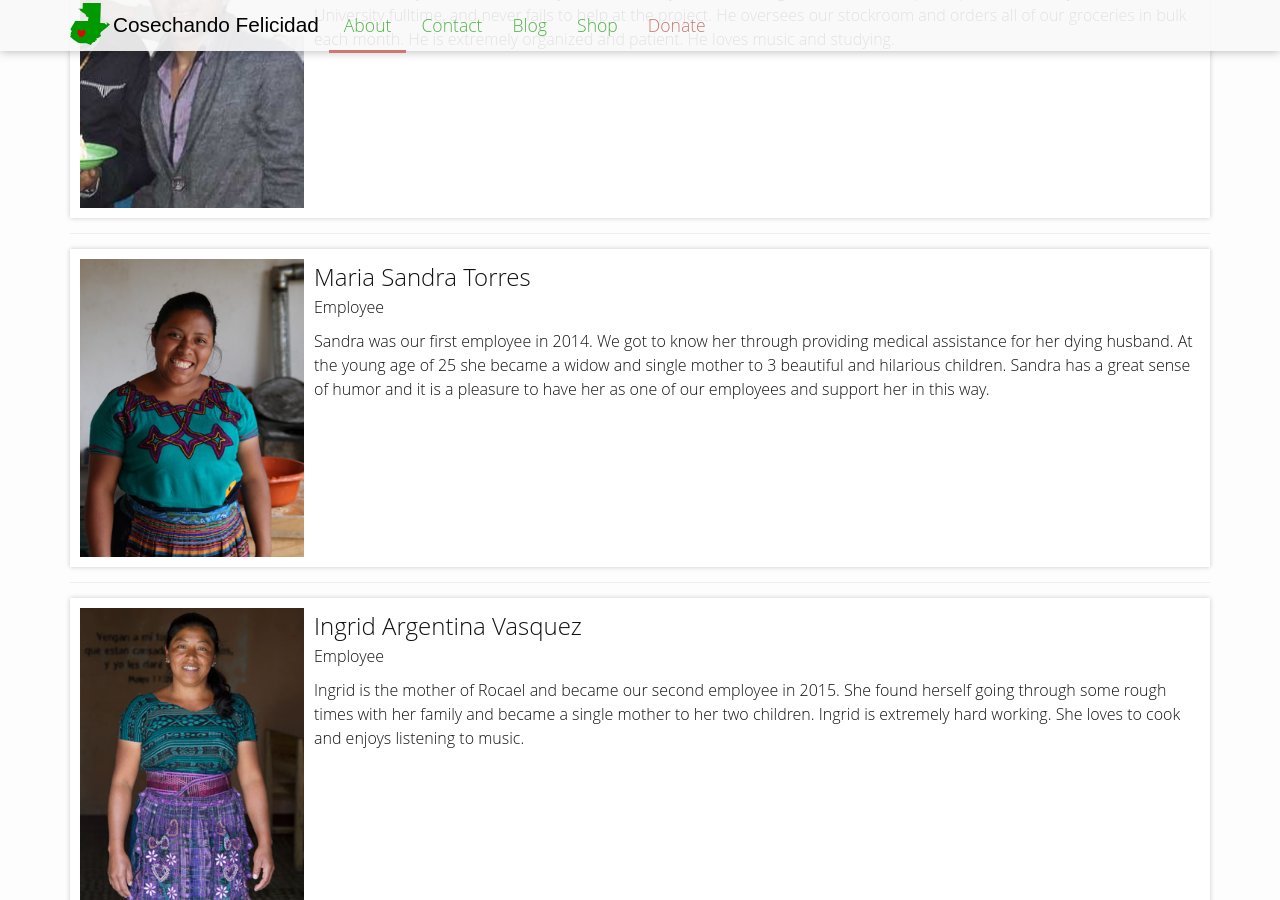
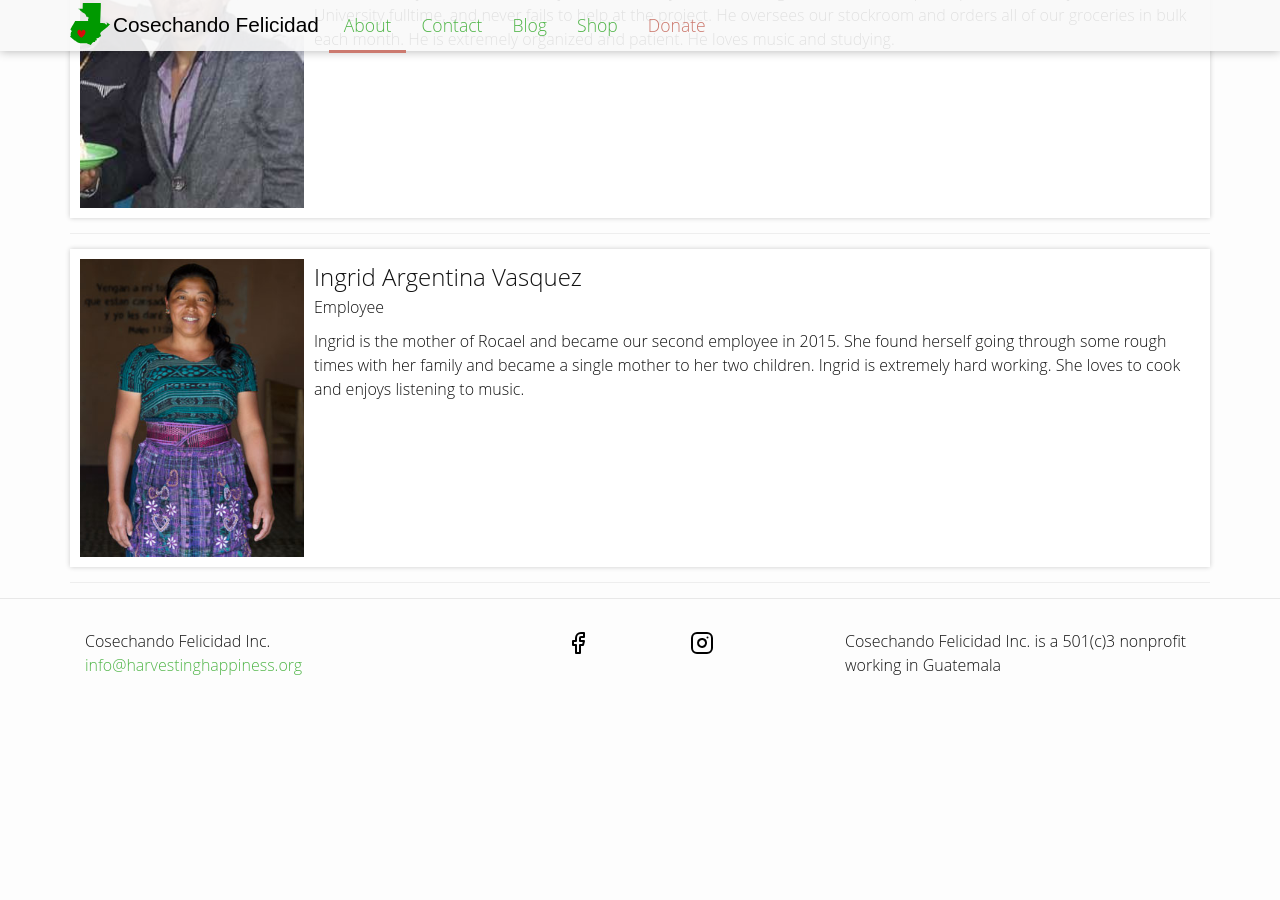
Before and after one commit to harvestinghappiness/harvestinghappiness.github.io, a Jekyll site: the page built from people.md, in a window 1280 px wide and 900 px high, scrolled down 3374 px. Built offline with Jekyll 4.4.1, drawn with Linux system fonts in a browser that asks for light colours; after the commit the page ends 4111 px from its top, so only the background shows below that.

Commit message:
Update people.yml

```diff
--- a/_data/people.yml
+++ b/_data/people.yml
@@ -115,17 +115,6 @@ edwin:
     oversees our stockroom and orders all of our groceries in bulk each month. He is extremely
     organized and patient. He loves music and studying.
 
-sandra:
-  name: Maria Sandra Torres
-  email:
-  position: Employee
-  img: sandra.jpg
-  bio: >
-    Sandra was our first employee in 2014. We got to know her through providing medical
-    assistance for her dying husband. At the young age of 25 she became a widow and single
-    mother to 3 beautiful and hilarious children. Sandra has a great sense of humor and it is a
-    pleasure to have her as one of our employees and support her in this way.
-
 ingrid:
   name: Ingrid Argentina Vasquez
   email:
```
